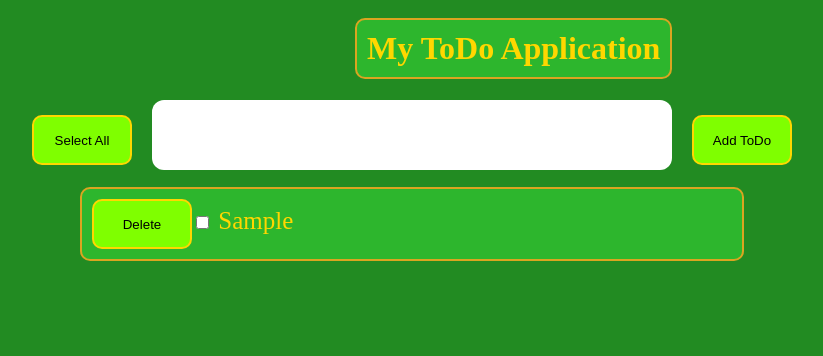
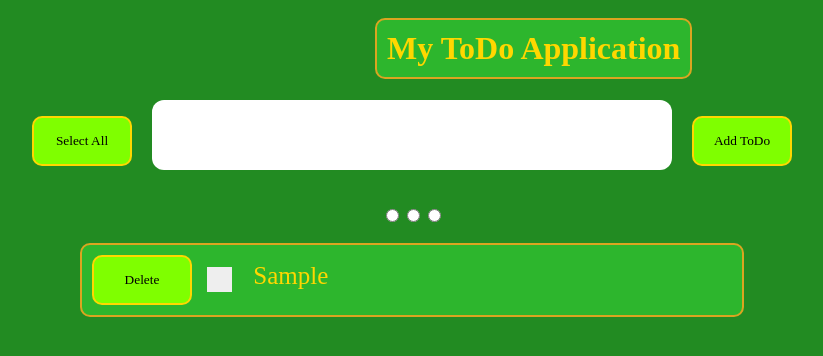
Before and after one commit to EthanSMorse/ToDo, a Vue app: page / in a window 1280 px wide. Both pictures are taken after typing "Sample" into the empty fields and a click on the button "Add ToDo". Shown: the top 356 px of the page, without its empty margins (228-1051 px from the left). Built offline with nearby package versions, Linux system fonts and the light colour scheme.

Commit message:
Dun schtuff

```diff
--- a/src/App.vue
+++ b/src/App.vue
@@ -2,6 +2,7 @@
   import {ref, watch} from 'vue'
   let input = ref ("")
   let todos = ref (JSON.parse(window.localStorage.getItem('todos')) ?? [])
+  let filter = ref ([])
 
   watch(todos, function(value) {
     window.localStorage.setItem('todos', JSON.stringify(value))
@@ -20,18 +21,42 @@
   function deleteToDo (index) {
     todos.value.splice(index, 1)
   }
+
+  function todoFilter (todo) {
+    if (filter.value == 'active') {
+      return todo.complete == false
+    } else if (filter.value == 'completed') {
+      return todo.complete == true
+    } else {
+      return true
+    }
+  }
 </script>
 
 <template>
   <h1 class="h1-box">My ToDo Application</h1>
 
+  <div>
     <button id="selectAll-style">Select All</button>
     <input id="input-style" @keydown.enter ="addToDo" v-model="input">
     <button id="AddTD-style" @click="addToDo">Add ToDo</button>
+  </div>
 
-    <div class="li-style li-box" v-for="(todo, index) in todos" :class="{completed:todo.complete}">
+  <br>
+  <br>
+
+  <div>
+    <input name="filter" type="radio" value="all" v-model="filter">
+    <input name="filter" type="radio" value="active" v-model="filter">
+    <input name="filter" type="radio" value="completed" v-model="filter">
+  </div>
+
+  <div class="li-style li-box" v-for="(todo, index) in todos.filter(todoFilter)" :class="{completed:todo.complete}">
     <button @click= "deleteToDo(index)">Delete</button>
-      <input class="CB-style" type="checkbox" v-model="todo.complete">
+    <label class="container">
+      <input id="CB-style" type="checkbox" v-model="todo.complete">
+      <span class="checkmark"></span>
+    </label>
     {{ todo.text }}
   </div>
 </template>
@@ -45,6 +70,7 @@
 
   h1 {
     color: gold;
+    font-family: cursive;
   }
 
   .h1-box {
@@ -57,7 +83,7 @@
     border-radius: 10px;
     border-color: goldenrod;
     margin-top: 17.5px;
-    margin-left: 575px;
+    margin-left: 595px;
     margin-right: 300px;
   }
 
@@ -69,6 +95,7 @@
     border: 10px;
     border-radius: 12px;
     font-size: 30px;
+    font-family: cursive;
   }
 
   button {
@@ -79,6 +106,7 @@
     border-color: gold;
     border-width: 2px;
     border-radius: 10px;
+    font-family: cursive;
   }
 
   #selectAll-style {
@@ -91,10 +119,10 @@
 
   .li-style {
     list-style: none;
-    font-size: 50px;
     color: gold;
     margin: 10px;
     font-size: 25px;
+    font-family: cursive;
   }
 
   .li-box {
@@ -116,4 +144,66 @@
     text-decoration: line-through;
     color: gray;
   }
+
+  #CB-style {
+  }
+
+  .container {
+  display: inline-block;
+  position: relative;
+  padding-left: 35px;
+  margin-left: 15px;
+  margin-right: 5px;
+  margin-bottom: 17px;
+  cursor: pointer;
+  font-size: 22px;
+}
+
+.container input {
+  position: absolute;
+  opacity: 0;
+  cursor: pointer;
+  height: 0;
+  width: 0;
+  margin-top: 10px;
+}
+
+.checkmark {
+  position: absolute;
+  top: 0;
+  left: 0;
+  height: 25px;
+  width: 25px;
+  background-color: #eee;
+}
+
+.container:hover input ~ .checkmark {
+  background-color: #ccc;
+}
+
+.container input:checked ~ .checkmark {
+  background-color: #2196F3;
+}
+
+.checkmark:after {
+  content: "";
+  position: absolute;
+  display: none;
+}
+
+.container input:checked ~ .checkmark:after {
+  display: block;
+}
+
+.container .checkmark:after {
+  left: 9px;
+  top: 5px;
+  width: 5px;
+  height: 10px;
+  border: solid white;
+  border-width: 0 3px 3px 0;
+  -webkit-transform: rotate(45deg);
+  -ms-transform: rotate(45deg);
+  transform: rotate(45deg);
+}
 </style>
```
Lines whose indentation alone changed are shown as unchanged.
